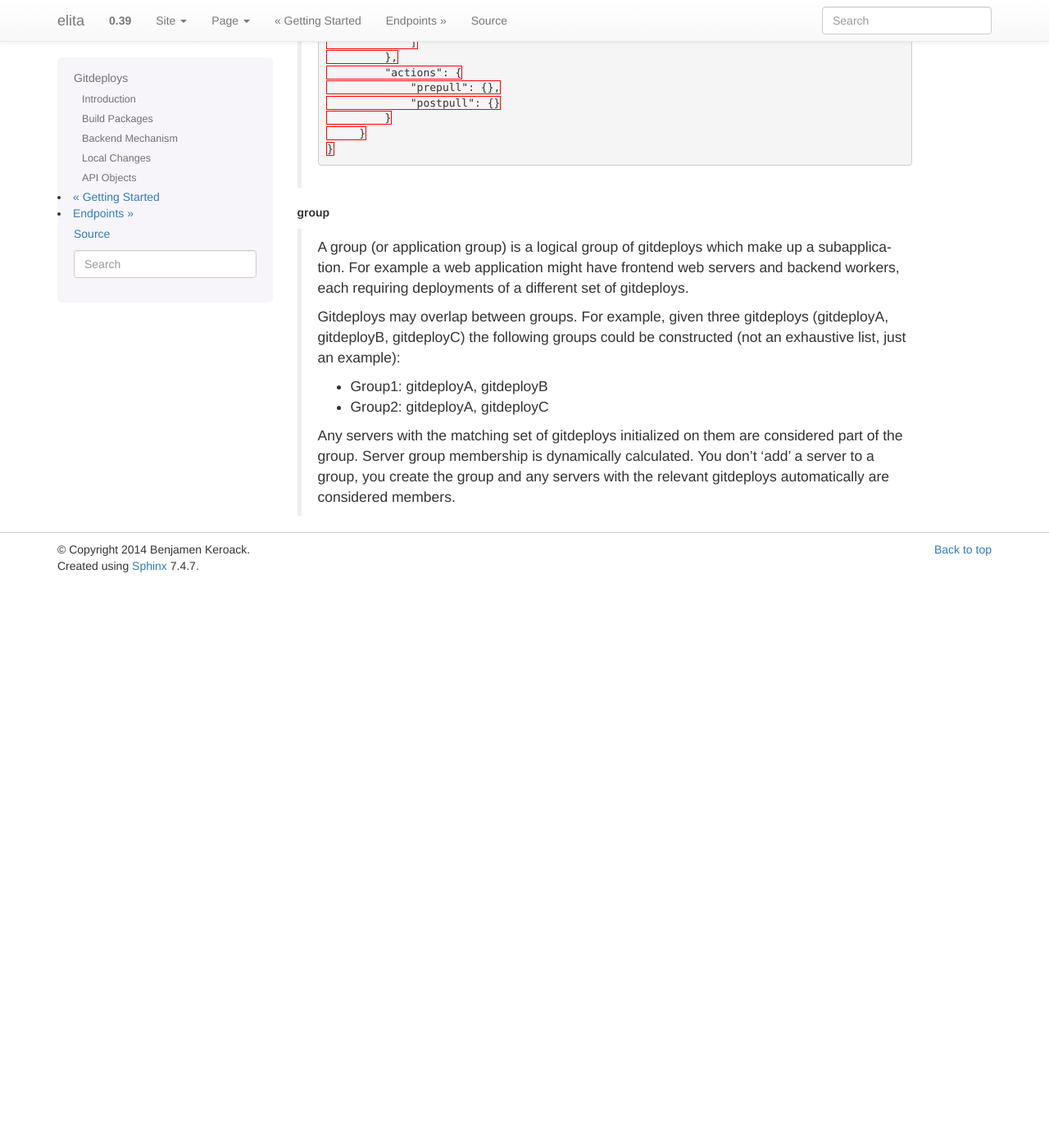
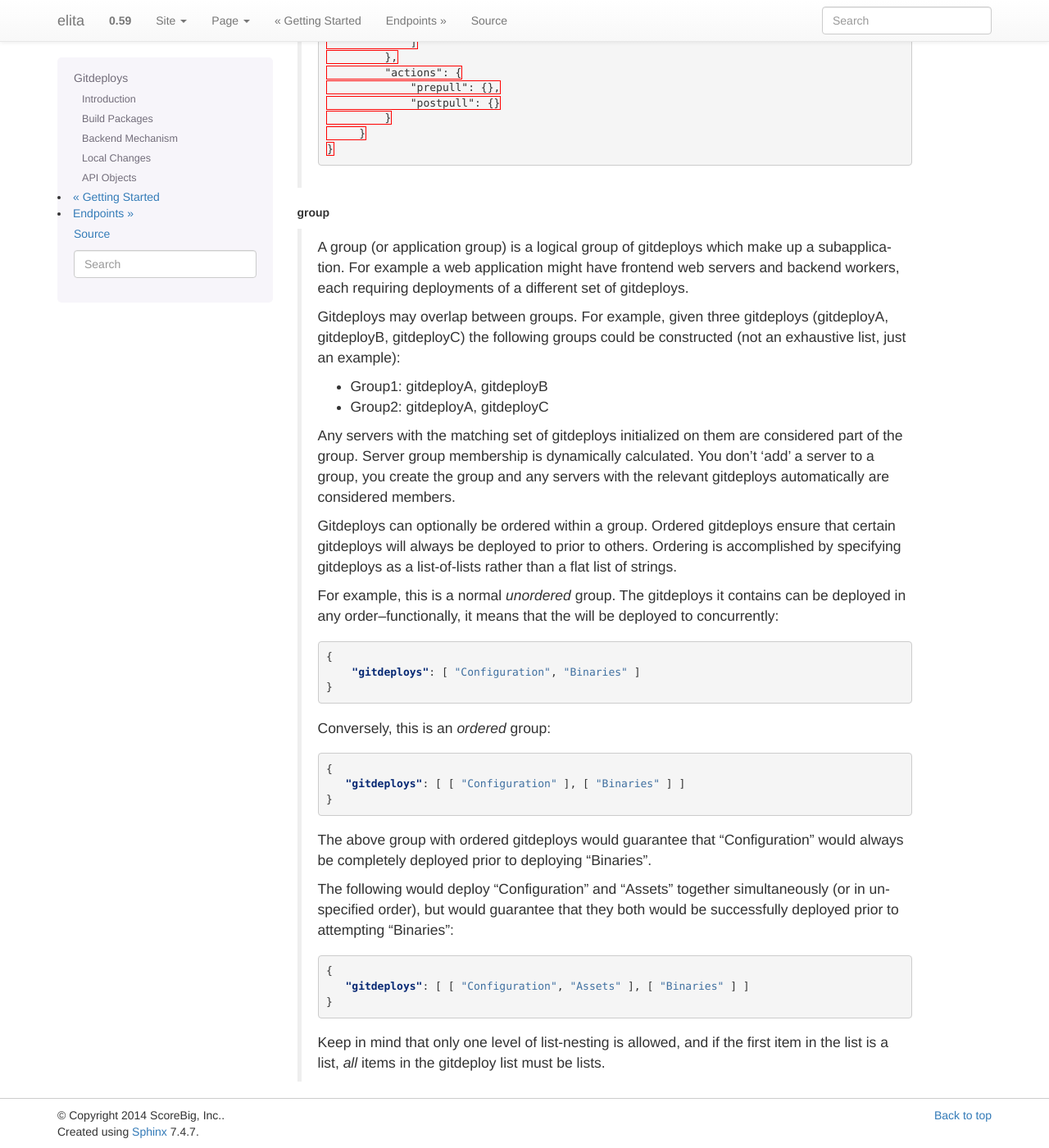
Before and after one commit to bkeroack/elita, a Sphinx documentation site: the page built from doc/gitdeploy.rst, in a window 1280 px wide and 1400 px high, scrolled down 3135 px. Shown: the whole window at 82% size. Built offline with Sphinx 7.4.7, drawn with Linux system fonts in a browser that asks for light colours; before the commit the page ends 3845 px from its top, so only the background shows below that.

```diff
--- a/doc/app.rst
+++ b/doc/app.rst
@@ -576,7 +576,9 @@ Create Group
    :type rolling_deploy: boolean ("true"/"false")
    :jsonparam string body: JSON object containing list of gitdeploys
 
-   Create a group. You must supply a JSON-encoded list of gitdeploys in the body of the request.
+   Create a group. You must supply a JSON-encoded list of gitdeploys in the body of the request. The "gitdeploys" key
+   can either be a flat list of strings (unordered) or a list-of-lists (ordered). See :ref:`Group Explanation <group-explanation>`
+   for details.
 
    *Example JSON*:
 
--- a/doc/conf.py
+++ b/doc/conf.py
@@ -45,16 +45,16 @@ master_doc = 'index'
 
 # General information about the project.
 project = u'elita'
-copyright = u'2014 Benjamen Keroack'
+copyright = u'2014 ScoreBig, Inc.'
 
 # The version info for the project you're documenting, acts as replacement for
 # |version| and |release|, also used in various other places throughout the
 # built documents.
 #
 # The short X.Y version.
-version = '0.39'
+version = '0.59'
 # The full version, including alpha/beta/rc tags.
-release = '0.39'
+release = '0.59.3'
 
 # The language for content autogenerated by Sphinx. Refer to documentation
 # for a list of supported languages.
--- a/doc/gitdeploy.rst
+++ b/doc/gitdeploy.rst
@@ -167,6 +167,8 @@ Follow is a list of the associated API objects (endpoints):
             }
        }
 
+.. _group-explanation:
+
 **group**
 
     A group (or application group) is a logical group of gitdeploys which make up a subapplication. For example a web
@@ -182,3 +184,40 @@ Follow is a list of the associated API objects (endpoints):
     Any servers with the matching set of gitdeploys initialized on them are considered part of the group. Server group
     membership is dynamically calculated. You don't 'add' a server to a group, you create the group and any servers with
     the relevant gitdeploys automatically are considered members.
+
+    Gitdeploys can optionally be ordered within a group. Ordered gitdeploys ensure that certain gitdeploys will always
+    be deployed to prior to others. Ordering is accomplished by specifying gitdeploys as a list-of-lists rather than a
+    flat list of strings.
+
+    For example, this is a normal *unordered* group. The gitdeploys it contains can be deployed in any order--functionally, it
+    means that the will be deployed to concurrently:
+
+    .. sourcecode:: json
+
+       {
+           "gitdeploys": [ "Configuration", "Binaries" ]
+       }
+
+    Conversely, this is an *ordered* group:
+
+    .. sourcecode:: json
+
+       {
+          "gitdeploys": [ [ "Configuration" ], [ "Binaries" ] ]
+       }
+
+    The above group with ordered gitdeploys would guarantee that "Configuration" would always be completely deployed
+    prior to deploying "Binaries".
+
+    The following would deploy "Configuration" and "Assets" together simultaneously (or in unspecified order), but would
+    guarantee that they both would be successfully deployed prior to attempting "Binaries":
+
+    .. sourcecode:: json
+
+       {
+          "gitdeploys": [ [ "Configuration", "Assets" ], [ "Binaries" ] ]
+       }
+
+
+    Keep in mind that only one level of list-nesting is allowed, and if the first item in the list is a list, *all* items
+    in the gitdeploy list must be lists.
--- a/setup.py
+++ b/setup.py
@@ -42,7 +42,7 @@ requires = [
 ]
 
 setup(name='elita',
-      version="0.59.2",
+      version="0.59.3",
       description='Continuous deployment (continuous delivery) and infrastructure management REST framework',
       long_description=README + '\n\n' + CHANGES,
       license='Apache',
@@ -56,7 +56,7 @@ setup(name='elita',
         ],
       author='Benjamen Keroack',
       author_email='ben@elita.io',
-      url='https://elita.io/',
+      url='https://bitbucket.org/scorebig/elita',
       keywords='continuous deployment delivery REST automation devops',
       packages=find_packages(exclude=['test*']),
       package_data={
```
Also changed, not shown: CHANGES.txt (+8 -0 lines), README.rst (+15 -3 lines), 1 other file.
